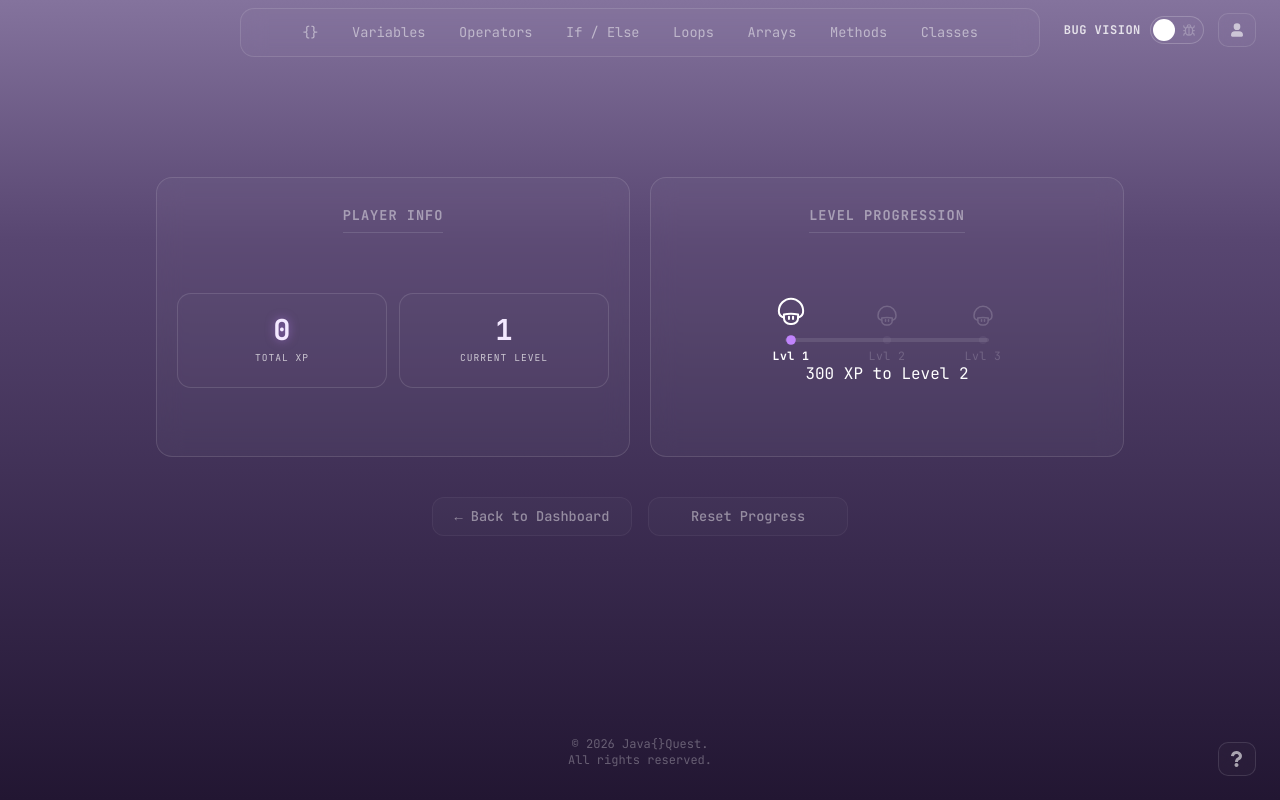
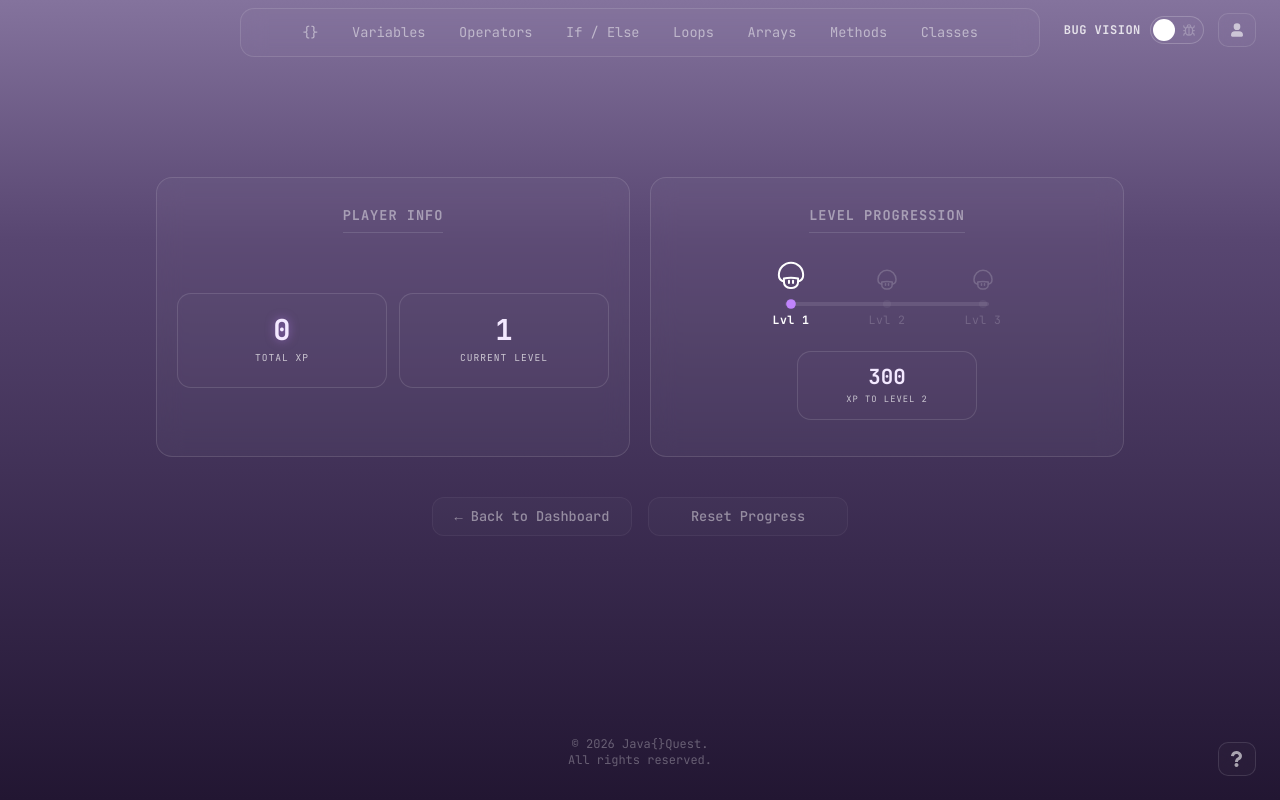
Before and after one commit to eeebbaandersson/java-quest, a Vue app in the folder frontend/: page /profile in a window 1280 px wide. Built offline with nearby package versions, Linux system fonts and the light colour scheme.

Commit message:
Style XP to next level as a box matching Player Info

```diff
--- a/frontend/src/views/ProfileView.vue
+++ b/frontend/src/views/ProfileView.vue
@@ -108,12 +108,16 @@ const progressPercentage = computed(() => {
                 </div>
               </div>
             </div>
-            <p v-if="nextLevel" class="xp-to-next">
-              {{ xpToNextLevel }} XP to Level {{ nextLevel.level }}
-            </p>
-            <p v-else class="xp-to-next">
-              Max level reached!
-            </p>
+            <div class="xp-to-next">
+              <template v-if="nextLevel">
+                <span class="xp-to-next-number">{{ xpToNextLevel }}</span>
+                <span class="xp-to-next-unit">XP TO LEVEL {{ nextLevel.level }}</span>
+              </template>
+              <template v-else>
+                <span class="xp-to-next-number">MAX</span>
+                <span class="xp-to-next-unit">LEVEL REACHED</span>
+              </template>
+            </div>
           </div>
         </div>
       </div>
@@ -373,11 +377,38 @@ const progressPercentage = computed(() => {
 }
 
 .milestone-label {
-  font-size: 0.72rem;
-  color: var(--text-muted);
-  letter-spacing: 0.5px;
+     font-size: 0.72rem;
+     color: var(--text-muted);
+     letter-spacing: 0.5px;
+     white-space: nowrap;
+     margin-top: 10px;
+   }
+
+.xp-to-next {
+  display: flex;
+  flex-direction: column;
+  align-items: center;
+  max-width: 180px;
+  margin: 1.5rem auto 0;
+  padding: 0.9rem 0.5rem;
+  border: 1px solid var(--border-subtle);
+  border-radius: 14px;
+  background: rgba(255, 255, 255, 0.01);
+}
+
+.xp-to-next-number {
+  font-size: 1.3rem;
+  font-weight: 700;
+  color: #f3e8ff;
+  line-height: 1;
+}
+
+.xp-to-next-unit {
+  font-size: 0.55rem;
+  color: rgba(255, 255, 255, 0.7);
+  letter-spacing: 1px;
+  margin-top: 0.35rem;
   white-space: nowrap;
-  margin-top: 10px;
 }
 
 .back-navigation {
```
